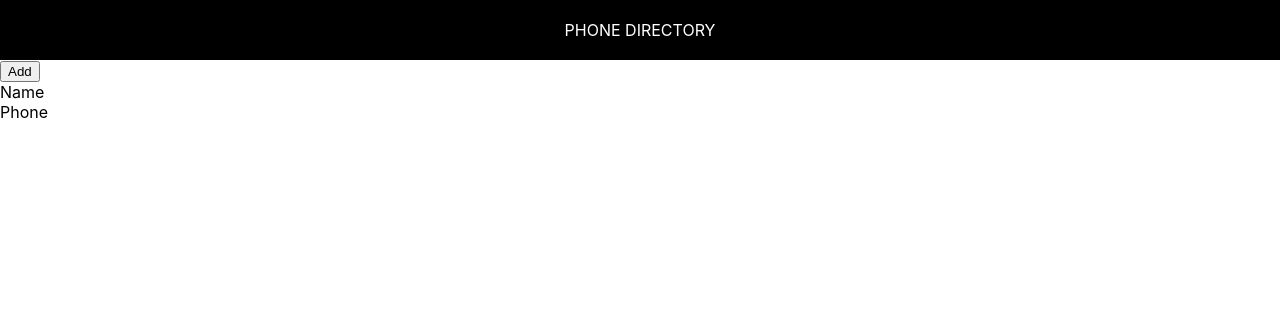
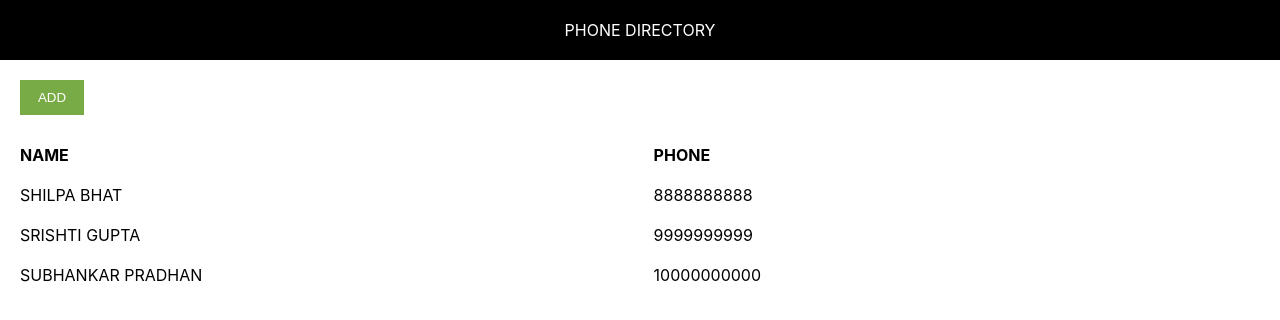
Before and after one commit to SubhankarPradhan88/phone-directory, a React (Create React App) app: page / in a window 1280 px wide. Shown: the top 320 px of the page. Built offline with nearby package versions, Linux system fonts and the light colour scheme.

Commit message:
Rendered Subscribers Dynamically

```diff
--- /dev/null
+++ b/src/App.css
@@ -0,0 +1,33 @@
+.container {
+    width: 100%;
+}
+.header {
+    text-align: center;
+    padding: 20px;
+    background: #000;
+    color: #fff;
+    text-transform: uppercase;
+}
+.addBtn {
+    margin: 20px 0 10px 20px;
+    width: 5%;
+    padding: 10px;
+    background: #78AB46;
+    color: #fff;
+    border: none;
+    text-transform: uppercase;
+}
+.infoWrapper {
+    width: 99%;
+    margin: 20px;
+    display: flex;
+    justify-content: row;
+    text-transform: uppercase;
+}
+.infoWrapper > div {
+    width: 50%;
+}
+.infoWrapper > span {
+    width: 50%;
+    font-weight: bold;
+}
--- a/src/App.js
+++ b/src/App.js
@@ -4,18 +4,42 @@ import Header from './Header';
 
 class App extends Component {
   render() {
+    // Subscribers data list
+    let subscribers = [
+      {
+        id: 1,
+        name: "Shilpa Bhat",
+        phone: "8888888888"
+      },
+      {
+        id: 2,
+        name: "Srishti Gupta",
+        phone: "9999999999"
+      },
+      {
+        id: 3,
+        name: "Subhankar Pradhan",
+        phone: "10000000000"
+      }
+    ];
+
     return (
-      <div>
+      <div className="container">
         <Header/>
-        <button>Add</button>
-        <div>
+        <button className="addBtn">Add</button>
+        <div className="infoWrapper">
           <span>Name</span>
-          <br />
           <span>Phone</span>
         </div>
+        {(subscribers && subscribers.length > 0) && subscribers.map(sub => {
+          return (
+            <div className="infoWrapper" key={sub.id}>
+              <div>{sub.name}</div>
+              <div>{sub.phone}</div>
+            </div>
+          )})}
       </div>
     );
-  }
-}
+}};
 
 export default App;
--- a/src/Header.js
+++ b/src/Header.js
@@ -1,15 +1,9 @@
 import React from 'react';
+import './App.css';
 
 export const Header = function() {
-    const headerStyle = {
-        textAlign: 'center',
-        padding: 20,
-        background: '#000',
-        color: '#fff',
-        textTransform: 'uppercase'
-    }
     return (
-        <div style={headerStyle}>
+        <div className="header">
           Phone Directory
         </div>
     )
```
